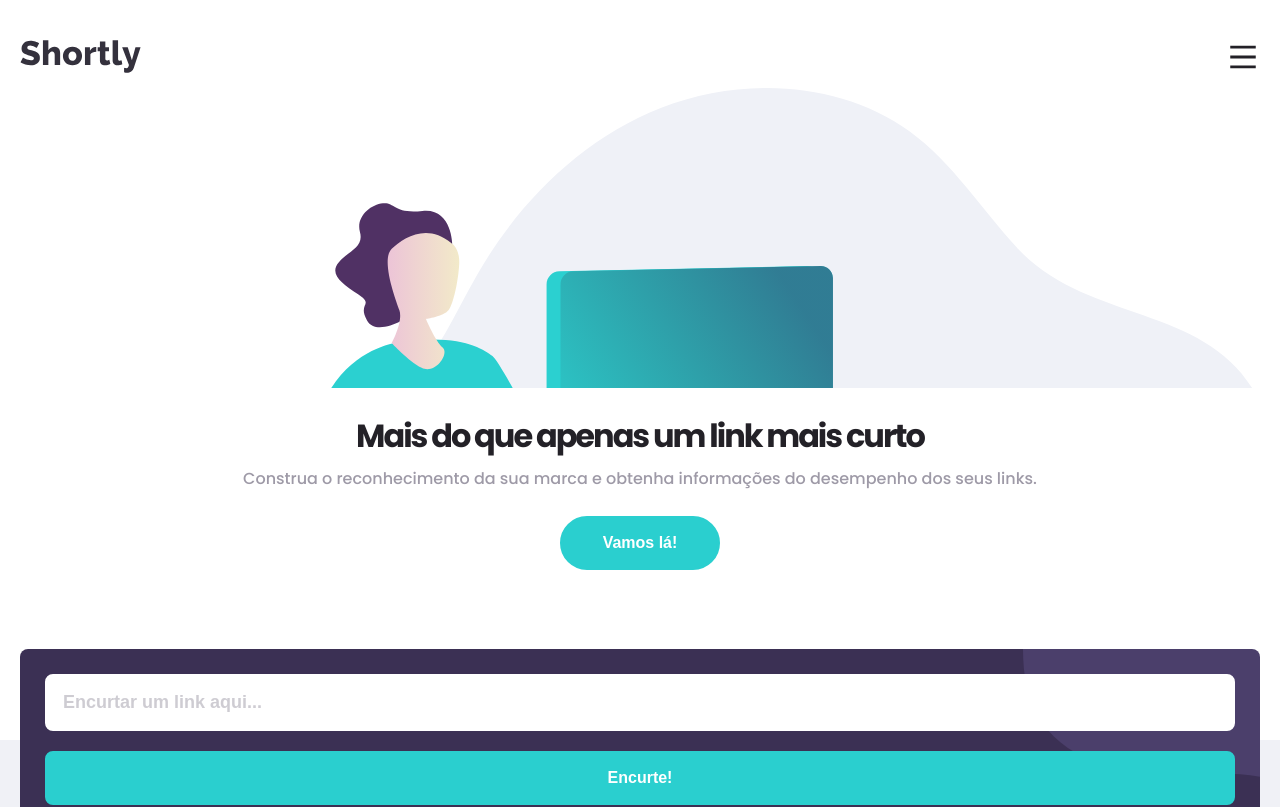
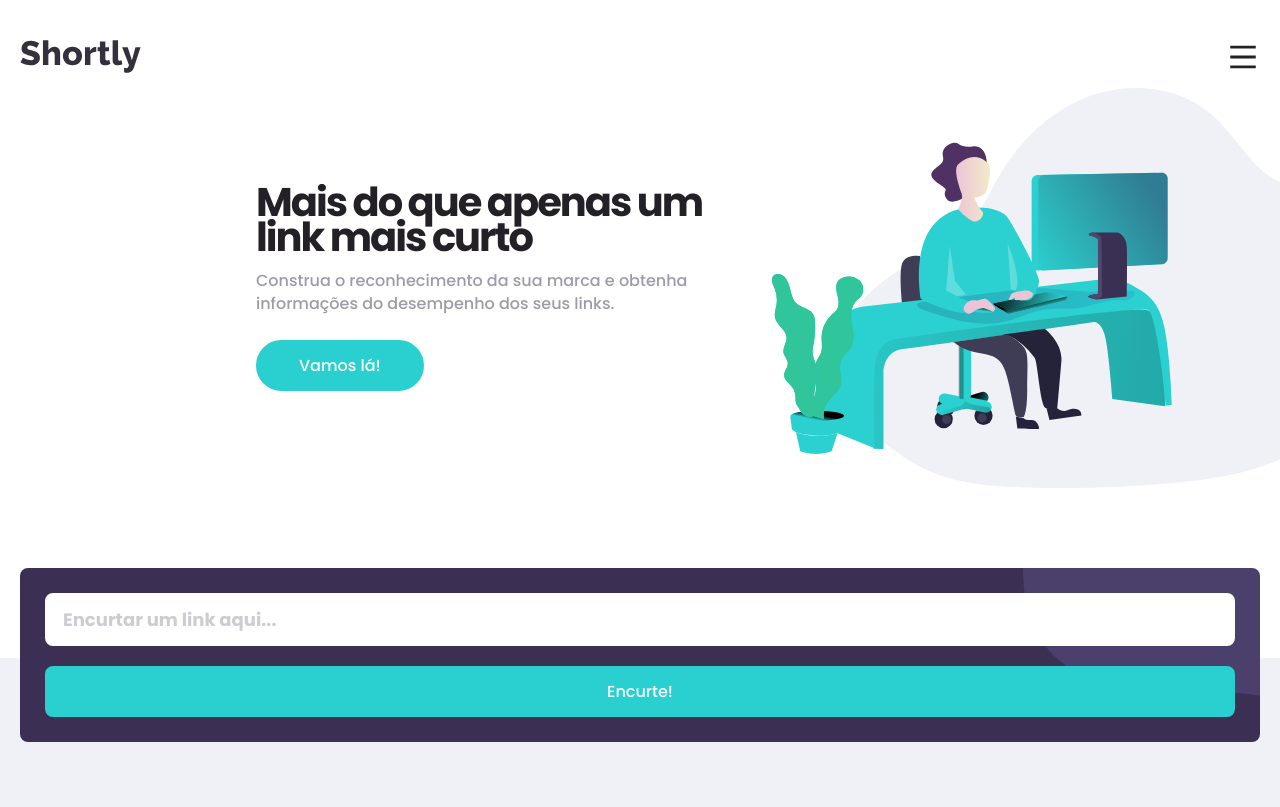
Before and after one commit to Salv-Dev/shortly, a React (Create React App) app: page / in a window 1280 px wide. Shown: the top 807 px of the page. Built offline with nearby package versions, Linux system fonts and the light colour scheme.

Commit message:
breakpoints do componente Banner

```diff
--- a/src/components/atoms/Button/styles.ts
+++ b/src/components/atoms/Button/styles.ts
@@ -22,9 +22,8 @@ export const Container = styled.button<Props>`
                         }
                     }};
     color: ${props => props.theme.palette.common.white};
-    padding: 15px 40px;
+    padding: 10px 40px;
     font-size: 1rem;
-    font-weight: bold;
     border-radius: ${props => {
                         switch(props.variant) {
                             case 'rounded' :
--- a/src/components/atoms/Input/styles.ts
+++ b/src/components/atoms/Input/styles.ts
@@ -12,7 +12,7 @@ export const Container = styled.div`
 export const Ipt = styled.input<Props>`
     border: 3px solid ${props => props.error ? props.theme.palette.common.red : props.theme.palette.common.white};
     font-size: 18px;
-    padding: 15px;
+    padding: 10px 15px;
     border-radius: ${props => props.theme.borderRadius};
     color: ${props => props.error ? props.theme.palette.common.red : props.theme.palette.primary.light.main};
     font-weight: bold;
--- a/src/components/molecules/Banner/styles.ts
+++ b/src/components/molecules/Banner/styles.ts
@@ -3,6 +3,11 @@ import styled from 'styled-components';
 export const Container  = styled.section`
     margin-top: -30px;
     margin-bottom: 40px;
+    overflow: hidden;
+
+    @media (min-width: 600px) {
+        position: relative;
+    }
 `;
 
 export const Bg = styled.div`
@@ -10,6 +15,35 @@ export const Bg = styled.div`
     background-size: cover;
     background-position: -50% 0%;
     min-height: 300px;
+
+    @media (min-width: 460px) {
+        background-position: center;
+        background-size: auto 300px;
+    }
+
+    @media (min-width: 600px) {
+        background-position: right;
+        margin-right: -150px;
+    }
+
+    @media (min-width: 700px) {
+        margin-right: -100px;
+    }
+
+    @media (min-width: 900px) {
+        min-height: 350px;
+        background-size: auto 350px;
+    }
+
+    @media (min-width: 1200px) {
+        min-height: 400px;
+        background-size: auto 400px;
+    }
+
+    @media (min-width: 1400px) {
+        min-height: 500px;
+        background-size: auto 500px;
+    }
 `;
 
 export const TextWrapper = styled.div`
@@ -19,6 +53,32 @@ export const TextWrapper = styled.div`
     gap: 15px;
     margin-top: 30px;
     padding: 0 20px;
+
+    @media (min-width: 600px) {
+        position: absolute;
+        top: 0;
+        left: 0;
+        width: 50%;
+        align-items: flex-start;
+    }
+
+    @media (min-width: 700px) {
+        padding: 0 40px;
+        width: 45%;
+    }
+
+    @media (min-width: 900px) {
+        width: 40%;
+        height: 100%;
+        justify-content: center;
+        padding: 0 100px;
+        margin: 0;
+    }
+
+    @media (min-width: 1200px) {
+        width: 500px;
+        padding: 0 20%;
+    }
 `;
 
 export const Title = styled.h1`
@@ -28,6 +88,24 @@ export const Title = styled.h1`
     letter-spacing: -2px;
     line-height: 2.2rem;
     color: ${props => props.theme.palette.primary.light.main};
+
+    @media (min-width: 600px) {
+        text-align: left;
+    }
+
+    @media (min-width: 700px) {
+        font-size: 2.1rem;
+    }
+
+    @media (min-width: 900px) {
+        font-size: 2.5rem;
+    }
+
+    @media (min-width: 1400px) {
+        font-size: 3rem;
+        line-height: 2.5rem;
+    }
+
 `;
 
 export const Desc = styled.p`
@@ -35,4 +113,8 @@ export const Desc = styled.p`
     text-align: center;
     line-height: 1.4rem;
     margin-bottom: 10px;
+
+    @media (min-width: 600px) {
+        text-align: left;
+    }
 `;
--- a/src/config/GlobalStyles.tsx
+++ b/src/config/GlobalStyles.tsx
@@ -27,6 +27,11 @@ const GlobalStyle = createGlobalStyle`
     footer, header, hgroup, menu, nav, section {
         display: block;
     }
+
+    * {
+        font-family: 'Poppins', sans-serif;
+    }
+
     body {
         line-height: 1;
         color: #232127;
```
